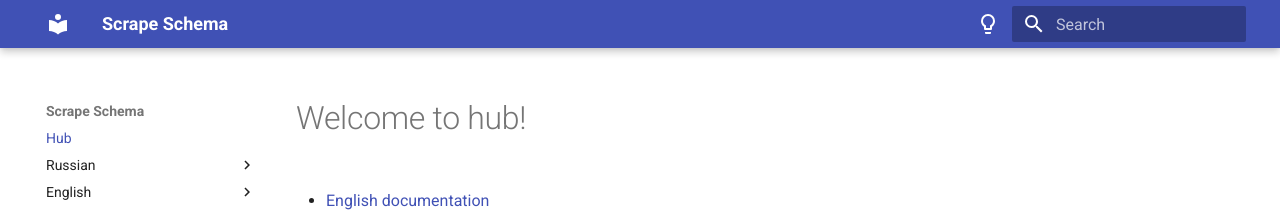
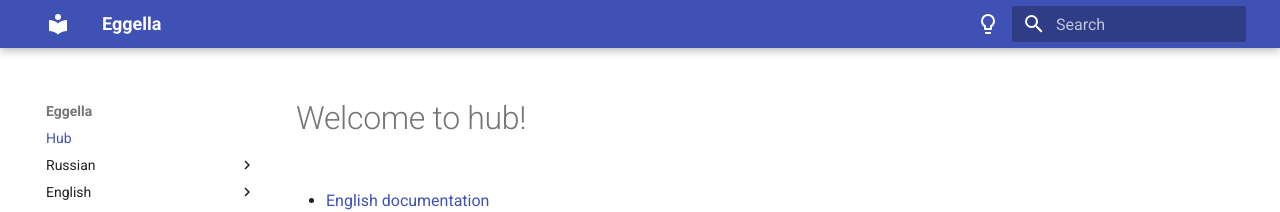
Before and after one commit to vypivshiy/eggella, an MkDocs documentation site: the page built from docs/index.md, in a window 1280 px wide. Shown: the top 212 px of the page. Built offline with MkDocs 1.6.1 and Material for MkDocs 9.7.7, drawn with Linux system fonts in a browser that asks for light colours; part of the change alters nothing that is shown.

Commit message:
fix title and site description

```diff
--- a/mkdocs.yml
+++ b/mkdocs.yml
@@ -1,5 +1,5 @@
-site_name: Scrape Schema
-site_description: Converting any text (xml, html, plain text, stdout, etc) to python datatypes
+site_name: Eggella
+site_description: Create awesome command line applications with less effort
 strict: true
 theme:
   name: material
```
